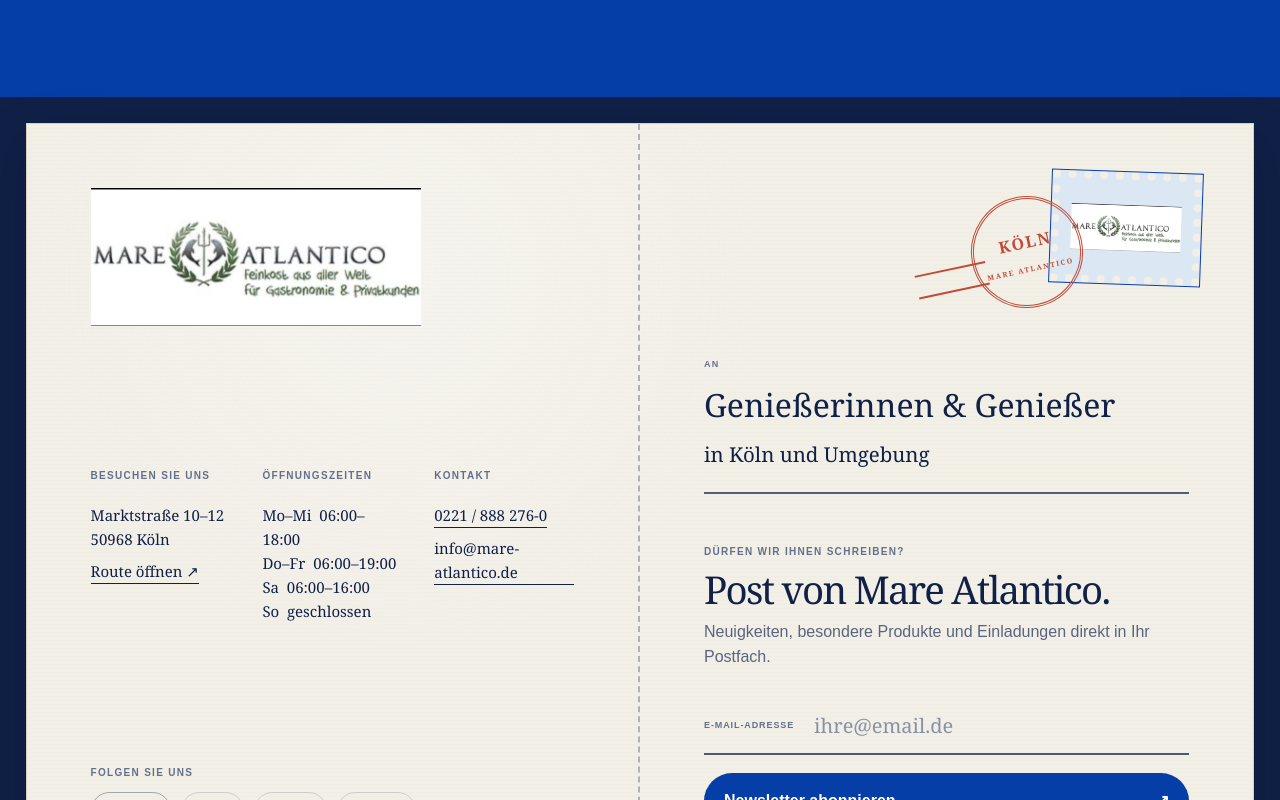
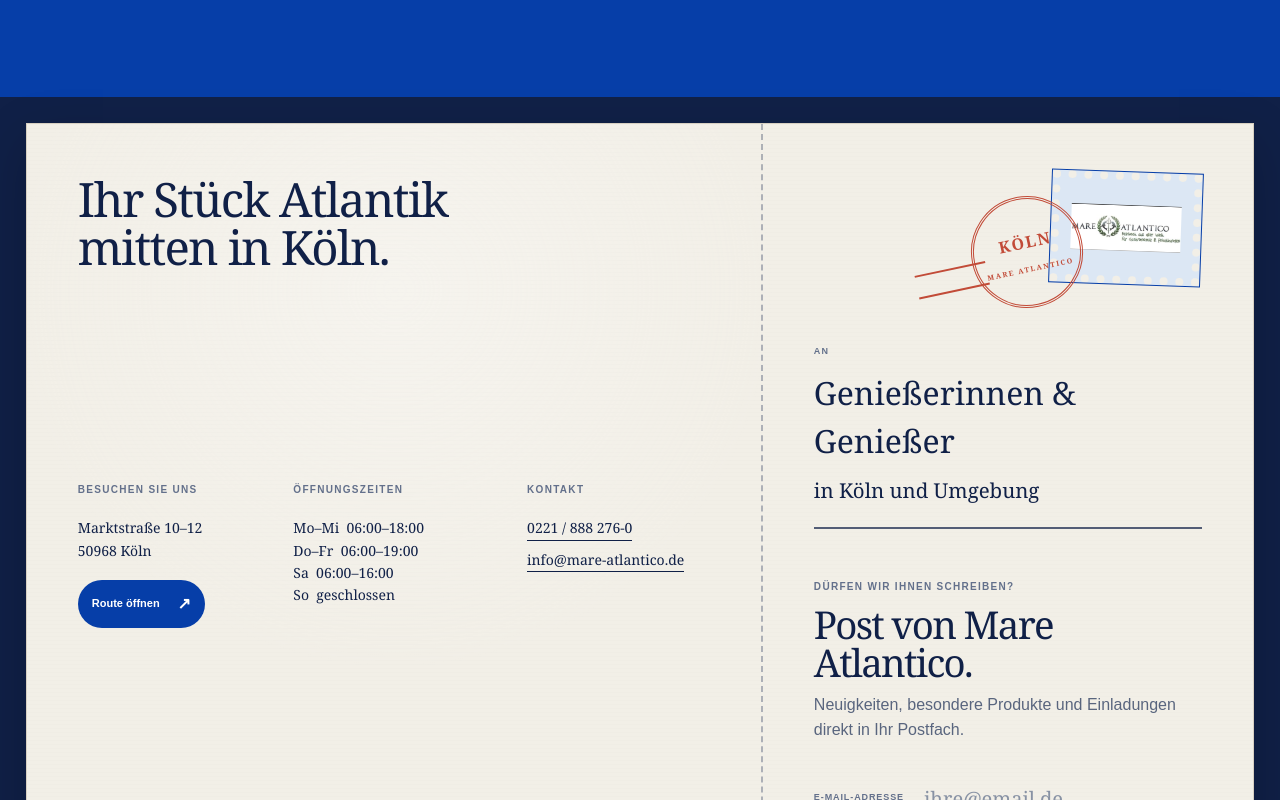
Before and after one commit to athinaags/Mare-Webspace, a Next.js app: page / in a window 1280 px wide. Shown: the part 11000-11800 px from the top of the page. Built offline with nearby package versions, Linux system fonts and the light colour scheme.

Commit message:
footer changes

```diff
--- a/app/globals.css
+++ b/app/globals.css
@@ -193,17 +193,19 @@
 .hours-panel > div { display: flex; justify-content: space-between; gap: 15px; padding: 17px 0; border-bottom: 1px solid rgba(255,255,255,.18); font-size: 13px; }
 .hours-panel p { font-size: 11px; opacity: .55; margin-top: 24px; }
 .postcard-footer { padding: clamp(16px, 2vw, 30px); background: #102047; color: var(--ink); }
-.postcard { position: relative; display: grid; grid-template-columns: 1fr 1fr; min-height: 670px; overflow: hidden; background: #f2efe7; border: 1px solid #d7d0c2; box-shadow: 0 18px 50px rgba(0,0,0,.2); }
+.postcard { position: relative; display: grid; grid-template-columns: 1.2fr .8fr; min-height: 670px; overflow: hidden; background: #f2efe7; border: 1px solid #d7d0c2; box-shadow: 0 18px 50px rgba(0,0,0,.2); }
 .postcard:before { content: ""; position: absolute; inset: 0; pointer-events: none; opacity: .38; background-image: repeating-linear-gradient(0deg, rgba(27,42,73,.025) 0, rgba(27,42,73,.025) 1px, transparent 1px, transparent 4px), radial-gradient(circle at 30% 20%, rgba(255,255,255,.8), transparent 35%); }
-.postcard-left, .postcard-right { position: relative; z-index: 1; padding: clamp(36px, 5vw, 76px); }
+.postcard-left, .postcard-right { position: relative; z-index: 1; padding: clamp(36px, 4vw, 62px); }
 .postcard-left { display: flex; flex-direction: column; border-right: 2px dashed rgba(16,32,71,.3); }
-.postcard-logo { display: block; width: min(330px, 78%); }
-.postcard-logo img { display: block; width: 100%; height: auto; }
-.postcard-columns { display: grid; grid-template-columns: repeat(3, 1fr); gap: 32px; margin: auto 0; }
+.postcard-message { width: max-content; font-family: Georgia, serif; font-size: clamp(38px, 3.7vw, 60px); line-height: 1.02; letter-spacing: -.035em; }
+.postcard-columns { display: grid; grid-template-columns: 1.05fr 1.15fr 1fr; gap: 24px; margin: auto 0; }
 .postcard-columns > div { display: flex; flex-direction: column; align-items: flex-start; gap: 8px; }
 .postcard-label { margin: 0 0 12px; color: #63708b; font-size: 10px; font-weight: 900; letter-spacing: .13em; text-transform: uppercase; }
-.postcard-columns p:not(.postcard-label), .postcard-columns address, .postcard-columns a { margin: 0; font-family: Georgia, serif; font-size: clamp(15px, 1.15vw, 19px); font-style: normal; line-height: 1.6; }
+.postcard-columns p:not(.postcard-label), .postcard-columns address, .postcard-columns a { margin: 0; font-family: Georgia, serif; font-size: clamp(14px, 1vw, 17px); font-style: normal; line-height: 1.6; }
 .postcard-columns a { border-bottom: 1px solid currentColor; }
+.postcard-columns .postcard-route { margin-top: 10px; padding: 11px 14px; border: 0; border-radius: 999px; background: var(--blue); color: white; display: flex; justify-content: space-between; align-items: center; gap: 18px; font-family: Arial, sans-serif; font-size: 11px; font-weight: 800; white-space: nowrap; }
+.postcard-route span { font-size: 16px; }
+.postcard-columns > div:nth-child(2) > p:last-child, .postcard-columns > div:nth-child(3) a { white-space: nowrap; }
 .postcard-socials > div { display: flex; flex-wrap: wrap; gap: 10px; }
 .postcard-socials a, .postcard-socials span { padding: 9px 13px; border: 1px solid rgba(16,32,71,.35); border-radius: 999px; font-size: 11px; font-weight: 800; }
 .postcard-socials span { opacity: .45; cursor: default; }
--- a/app/page.tsx
+++ b/app/page.tsx
@@ -305,15 +305,15 @@
       <footer className="postcard-footer">
         <div className="postcard">
           <div className="postcard-left">
-            <a className="postcard-logo" href="#start" aria-label="Zurück zum Seitenanfang">
-              <img src="/mare-atlantico-logo.png" alt="Mare Atlantico" />
+            <a className="postcard-message" href="#start" aria-label="Zurück zum Seitenanfang">
+              Ihr Stück Atlantik<br />mitten in Köln.
             </a>
 
             <div className="postcard-columns">
               <div>
                 <p className="postcard-label">Besuchen Sie uns</p>
                 <address>Marktstraße 10–12<br />50968 Köln</address>
-                <a href="https://maps.google.com/?q=Marktstra%C3%9Fe+10-12+50968+K%C3%B6ln" target="_blank" rel="noreferrer">Route öffnen ↗</a>
+                <a className="postcard-route" href="https://maps.google.com/?q=Marktstra%C3%9Fe+10-12+50968+K%C3%B6ln" target="_blank" rel="noreferrer">Route öffnen <span>↗</span></a>
               </div>
               <div>
                 <p className="postcard-label">Öffnungszeiten</p>
```
